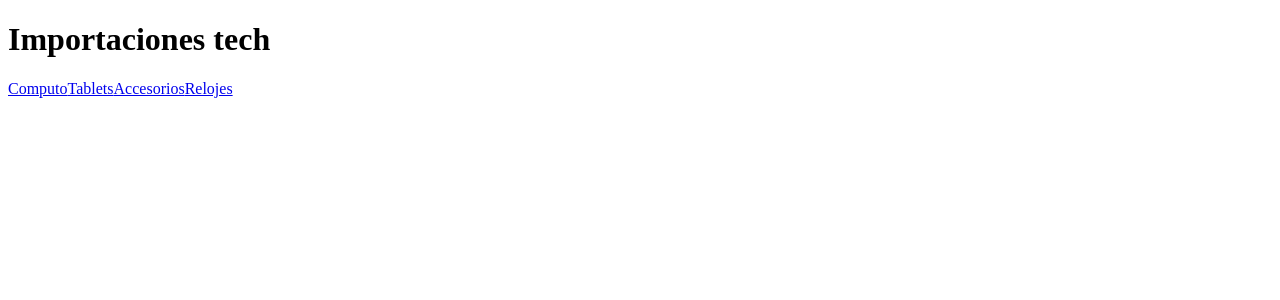
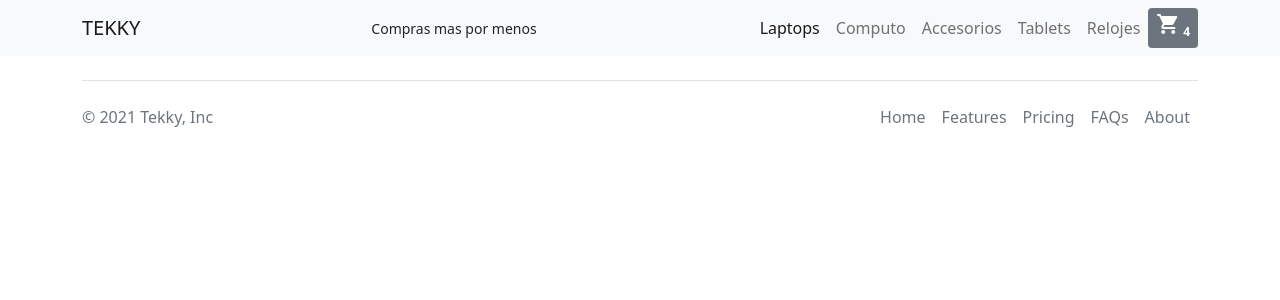
Before and after one commit to danraf77/Appreactjs, a React (Create React App) app: page / in a window 1280 px wide. Shown: the top 300 px of the page. Built offline with nearby package versions, Linux system fonts and the light colour scheme.

Commit message:
tekky - dante huaman

```diff
--- a/public/index.html
+++ b/public/index.html
@@ -24,6 +24,9 @@
       work correctly both with client-side routing and a non-root public URL.
       Learn how to configure a non-root public URL by running `npm run build`.
     -->
+    <link href="https://fonts.googleapis.com/icon?family=Material+Icons"
+      rel="stylesheet">
+    <link href="https://cdn.jsdelivr.net/npm/bootstrap@5.1.1/dist/css/bootstrap.min.css" rel="stylesheet" integrity="sha384-F3w7mX95PdgyTmZZMECAngseQB83DfGTowi0iMjiWaeVhAn4FJkqJByhZMI3AhiU" crossorigin="anonymous">
     <title>React App</title>
   </head>
   <body>
@@ -39,5 +42,6 @@
       To begin the development, run `npm start` or `yarn start`.
       To create a production bundle, use `npm run build` or `yarn build`.
     -->
+    <script src="https://cdn.jsdelivr.net/npm/bootstrap@5.1.1/dist/js/bootstrap.bundle.min.js" integrity="sha384-/bQdsTh/da6pkI1MST/rWKFNjaCP5gBSY4sEBT38Q/9RBh9AH40zEOg7Hlq2THRZ" crossorigin="anonymous"></script>
   </body>
 </html>
--- a/src/App.js
+++ b/src/App.js
@@ -1,11 +1,28 @@
-import Nav from "./components/Nav"
-
+import Header from "./components/Header"
 const App = () => {
     return (
-        <header className="test">
-            <h1>Importaciones tech</h1>
-            <Nav />
-        </header>
+        <>
+
+        <Header titulo="TEKKY"/>
+
+        <div class="container">
+            <footer class="d-flex flex-wrap justify-content-between align-items-center py-3 my-4 border-top">
+            <p class="col-md-4 mb-0 text-muted">&copy; 2021 Tekky, Inc</p>
+
+            <a href="/" class="col-md-4 d-flex align-items-center justify-content-center mb-3 mb-md-0 me-md-auto link-dark text-decoration-none">
+
+            </a>
+
+            <ul class="nav col-md-4 justify-content-end">
+            <li class="nav-item"><a href="#" class="nav-link px-2 text-muted">Home</a></li>
+            <li class="nav-item"><a href="#" class="nav-link px-2 text-muted">Features</a></li>
+            <li class="nav-item"><a href="#" class="nav-link px-2 text-muted">Pricing</a></li>
+            <li class="nav-item"><a href="#" class="nav-link px-2 text-muted">FAQs</a></li>
+            <li class="nav-item"><a href="#" class="nav-link px-2 text-muted">About</a></li>
+            </ul>
+            </footer>
+        </div>
+        </>
     )
 }
 export default App
--- /dev/null
+++ b/src/components/CartWidget.js
@@ -0,0 +1,10 @@
+const CartWidget = () => {
+
+    return (
+
+        <span class="badge bg-secondary"><span class="material-icons">shopping_cart</span> 4</span>
+
+
+    )
+}
+export default CartWidget
--- /dev/null
+++ b/src/components/Header.js
@@ -0,0 +1,25 @@
+import Nav from "./Nav"
+import ItemListContainer from "./ItemListContainer"
+
+const Header = ({titulo, subtitulo, edad, id}) => {
+
+    /*console.log(parametro.titulo)*/
+
+    return (
+
+        <>
+        <nav class="navbar navbar-expand-lg navbar-light bg-light">
+        <div class="container">
+            <a class="navbar-brand" href="#">{titulo}</a>
+            <ItemListContainer greeting="Compras mas por menos"/>
+            <button class="navbar-toggler" type="button" data-bs-toggle="collapse" data-bs-target="#navbarNav" aria-controls="navbarNav" aria-expanded="false" aria-label="Toggle navigation">
+            <span class="navbar-toggler-icon"></span>
+            </button>
+        <Nav />
+        </div>
+        </nav>
+        </>
+
+    )
+}
+export default Header
--- /dev/null
+++ b/src/components/ItemListContainer.js
@@ -0,0 +1,12 @@
+const ItemListContainer = ({greeting}) => {
+
+
+    return (
+
+        <>
+            <small> {greeting}</small>
+        </>
+
+    )
+}
+export default ItemListContainer
--- a/src/components/Nav.js
+++ b/src/components/Nav.js
@@ -1,11 +1,26 @@
+import CartWidget from "./CartWidget"
 const Nav = () => {
     return (
-            <nav>
-                <a href="#">Computo</a>
-                <a href="#">Tablets</a>
-                <a href="#">Accesorios</a>
-                <a href="#">Relojes</a>
-            </nav>
+        <>
+            <ul class="nav navbar-nav mb-2 mb-lg-0 mb-2 mb-lg-0 justify-content-end">
+                    <li class="nav-item">
+                        <a class="nav-link active" aria-current="page" href="#">Laptops</a>
+                    </li>
+                    <li class="nav-item">
+                        <a class="nav-link" href="#">Computo</a>
+                    </li>
+                    <li class="nav-item">
+                        <a class="nav-link" href="#">Accesorios</a>
+                    </li>
+                    <li class="nav-item">
+                        <a class="nav-link">Tablets</a>
+                    </li>
+                    <li class="nav-item">
+                        <a class="nav-link">Relojes</a>
+                    </li>
+                <CartWidget />
+            </ul>
+        </>
     )
 }
 export default Nav
```
Also changed, not shown: info.txt.
